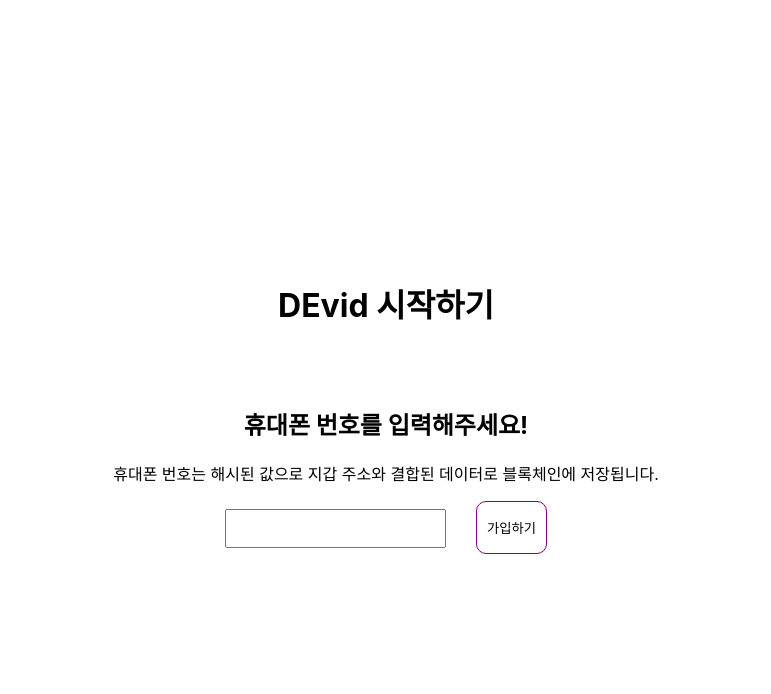
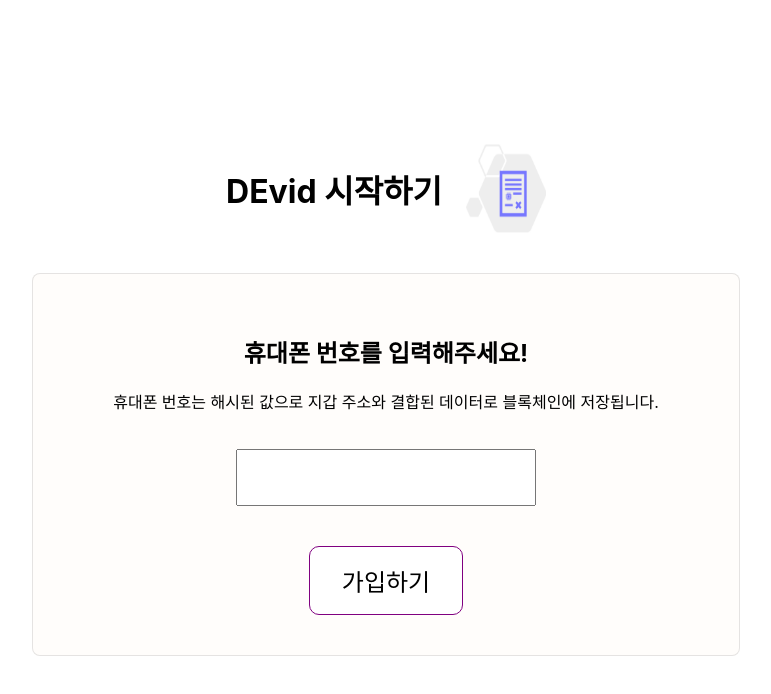
Before and after one commit to JSKeum/devid, a React (Create React App) app: page /signup in a window 1280 px wide. Shown: the top 694 px of the page, without its empty margins (254-1025 px from the left). Built offline with nearby package versions, Linux system fonts and the light colour scheme.

Commit message:
fix(client): fix CocFormPage design & SignupPage design

```diff
--- a/src/App.css
+++ b/src/App.css
@@ -7,32 +7,6 @@
   pointer-events: none;
 }
 
-@media (prefers-reduced-motion: no-preference) {
-  .App-logo {
-    animation: App-logo-spin infinite 20s linear;
-  }
+button {
+  cursor: pointer;
 }
-
-.App-header {
-  background-color: #282c34;
-  min-height: 100vh;
-  display: flex;
-  flex-direction: column;
-  align-items: center;
-  justify-content: center;
-  font-size: calc(10px + 2vmin);
-  color: white;
-}
-
-.App-link {
-  color: #61dafb;
-}
-
-@keyframes App-logo-spin {
-  from {
-    transform: rotate(0deg);
-  }
-  to {
-    transform: rotate(360deg);
-  }
-}
--- a/src/App.tsx
+++ b/src/App.tsx
@@ -7,7 +7,7 @@
 import { DevidContext } from "./store/store";
 import SignupPage from "./pages/SignupPage";
 import IntroPage from "./pages/IntroPage";
-import CocFormPage from "./pages/CocForm";
+import CocFormPage from "./pages/CocFormPage";
 import CocReceivedPage from "./pages/CocReceived";
 import CocDetail from "./pages/CocDetail";
 
--- a/src/pages/CocFormPage.scss
+++ b/src/pages/CocFormPage.scss
@@ -1,37 +1,104 @@
+$BEIGE_BACKGROUND: #FFFDFB;
+
+.coc-page {
+    display: flex;
+    justify-content: space-around;
+
+    .coc-left {
+        img {
+            width: 50vw;
+            height: auto;
+        }
+    }
+
+    .coc-right {
+        background: $BEIGE_BACKGROUND;
+        padding-bottom: 100px;
+        padding: 40px 20px 20px 80px;
+
+        img {
+            width: 100px;
+            height: auto;
+        }
+
         .topInfo {
             display: flex;
             justify-content: center;
             flex-direction: column;
+            margin-bottom: 16px;
+
+            h3 {
+                font-weight: 400;
+                border-radius: 4px;
+                background: rgba(0, 0, 0, 0.075);
+                width: 80px;
+                padding: 6px 0;
+                margin: 8px 0;
             }
 
-.topInfo input{
-    border-radius: 8px;
-    padding: 10px 20px;
-    text-align: center;
-    margin-bottom: 24px;
+            .sender-info, .recipient-info {
+                display: flex;
+                flex-direction: column;
+                align-items: start;
+
+                .name-phone {
+                    display: flex;
+                    align-items: center;
                 }
 
-.bottomInfo input{
-    border-radius: 8px;
-    padding: 10px 20px;
-    text-align: center;
-    margin-bottom: 24px;
+                .name, .phone, .email, .address {
+                    display: flex;
+                    align-items: center;
+                }
+            }
         }
 
-.bottomInfo textarea {
+        .bottomInfo {
+            display: flex;
+            flex-direction: column;
+            align-items: start;
+
+            .date-input {
+                width: 160px;
+            }
+
+            textarea {
                 padding: 40px 40px;
                 margin-bottom: 20px;
             }
+        }
 
-.cocForm button {
+        .flex {
+            display: flex;
+            align-items: center;
+        }
+
+        .flex-center {
+            display: flex;
+            justify-content: center;
+        }
+
+        input  {
+            border-radius: 8px;
+            text-align: center;
+            width: 120px;
+            height: 30px;
+            margin: 0 24px;
+            border: 1px solid black;
+        }
+    }
+
+    .submit {
         background-color: white;
         border-radius: 10px;
         border: 1px solid purple;
-    padding: 16px 10px;
+        padding: 24px 32px;
         margin-bottom: 40px;
+        font-size: 1.5rem;
     }
 
-.cocForm button:hover {
+    .submit:hover {
         background-color: purple;
-    color: white
+        color: white;
     }
+}
--- a/src/pages/SignupPage.css
+++ /dev/null
@@ -1,24 +0,0 @@
-.signupWrapper {
-    margin-top: 35vh;
-}
-
-.signupWrapper input {
-    padding: 10px 20px;
-}
-
-.signupWrapper button {
-    background-color: white;
-    border-radius: 10px;
-    border: 1px solid purple;
-    padding: 16px 10px;
-    margin-left: 30px;
-}
-
-.signupWrapper button:hover {
-    background-color: purple;
-    color: white
-}
-
-.signupWrapper h1 {
-    margin-bottom: 80px;
-}
--- /dev/null
+++ b/src/pages/SignupPage.scss
@@ -0,0 +1,62 @@
+$BEIGE_BACKGROUND: #FFFDFB;
+
+.signupWrapper {
+    width: 100vw;
+    height: 100vh;
+    display: flex;
+    flex-direction: column;
+    justify-content: center;
+    align-items: center;
+
+    .signup {
+        padding: 40px 80px;
+        background-color: $BEIGE_BACKGROUND;
+        border: 1px solid rgba(0, 0, 0, 0.1);
+        border-radius: 8px;
+
+        .input-wrapper {
+            display: flex;
+            align-items: center;
+            flex-direction: column;
+        }
+
+        input {
+            margin-top: 20px;
+            padding: 16px 32px;
+            font-size: 18px;
+        }
+
+        button {
+            background-color: white;
+            border-radius: 10px;
+            border: 1px solid purple;
+            padding: 16px 32px;
+            margin-top: 40px;
+            font-size: 24px;
+        }
+
+        button:hover {
+            background-color: purple;
+            color: white
+        }
+
+        h1 {
+            margin-bottom: 80px;
+        }
+    }
+
+    .title {
+        margin-bottom: 40px;
+
+        img {
+            width: 80px;
+            height: auto;
+            margin-left: 24px;
+        }
+    }
+
+    .flex-center {
+        display: flex;
+        justify-content: center;
+    }
+}
--- a/src/pages/SignupPage.tsx
+++ b/src/pages/SignupPage.tsx
@@ -1,7 +1,8 @@
 import React, { useContext, useState } from 'react';
 import { useHistory } from 'react-router-dom';
 import { DevidContext } from '../store/store';
-import "./SignupPage.css";
+import "./SignupPage.scss";
+import devidDocumentImage from '../assets/devid-document.png';
 
 function SignupPage() {
     const [phoneNumber, setPhoneNumber] = useState('');
@@ -30,11 +31,18 @@
 
     return (
         <div className="signupWrapper">
-            <h1>DEvid 시작하기</h1>
-            <h2>휴대폰 번호를 입력해주세요!</h2>
-            <p>휴대폰 번호는 해시된 값으로 지갑 주소와 결합된 데이터로 블록체인에 저장됩니다.</p>
-            <input type="text" value={phoneNumber} onChange={handleNumberInputChange}/>
-            <button type="button" onClick={handleSubmit}>가입하기</button>
+            <div className="title flex-center">
+                <h1>DEvid 시작하기</h1>
+                <img src={devidDocumentImage} alt="devid-document"/>
+            </div>
+            <div className="signup">
+                <h2>휴대폰 번호를 입력해주세요!</h2>
+                <p>휴대폰 번호는 해시된 값으로 지갑 주소와 결합된 데이터로 블록체인에 저장됩니다.</p>
+                <div className="input-wrapper">
+                    <input type="text" value={phoneNumber} onChange={handleNumberInputChange}/>
+                    <button type="button" onClick={handleSubmit}>가입하기</button>
+                </div>
+            </div>
         </div>
     )
 }
```
Also changed, not shown: src/pages/CocFormPage.tsx (renamed from src/pages/CocForm.tsx, +37 -19 lines), src/assets/coc-left.png (added), src/assets/devid-document.png (added). Lines whose indentation alone changed are shown as unchanged.
